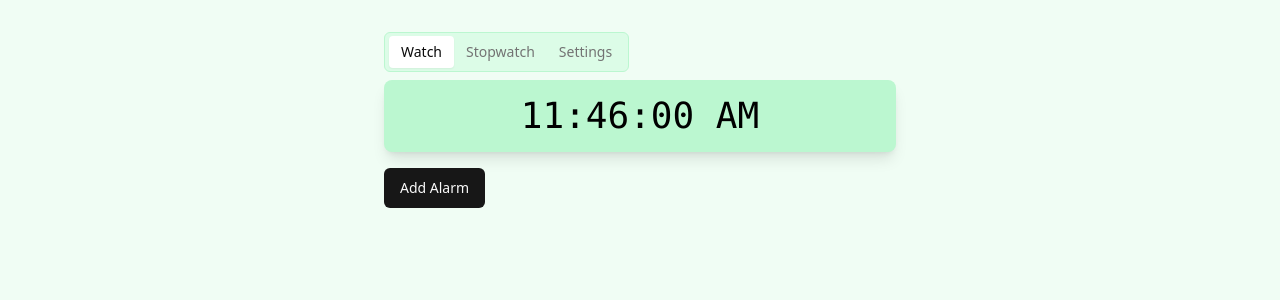
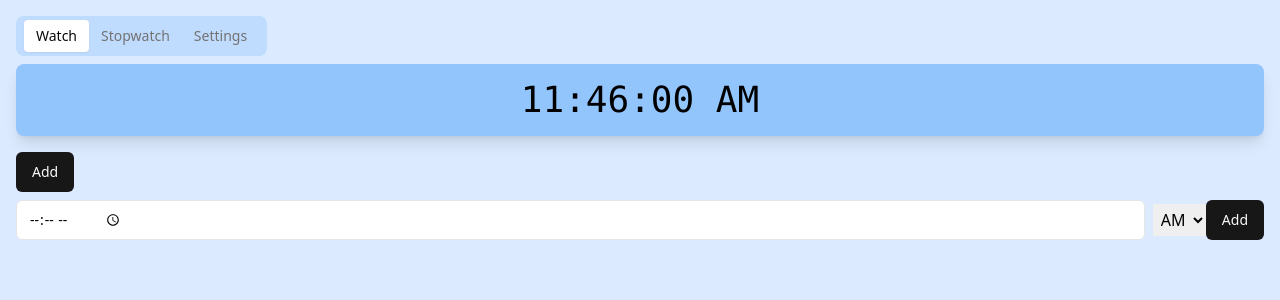
Before and after one commit to inderpal2024/react-branched-template, a React (Vite) app: page / in a window 1280 px wide. Both pictures are taken after a click on the button "Add Alarm". Shown: the top 300 px of the page. Built offline with nearby package versions, Linux system fonts and the light colour scheme.

Commit message:
40934 Model B rerun

```diff
--- a/src/App.jsx
+++ b/src/App.jsx
@@ -1,177 +1,157 @@
+// App.jsx
 import React, { useState, useEffect, useCallback } from 'react';
 import { Tabs, TabsContent, TabsList, TabsTrigger } from "@/components/ui/tabs";
 import { Button } from "@/components/ui/button";
+import { Input } from "@/components/ui/input";
 import { Switch } from "@/components/ui/switch";
-import { Input } from "@/components/ui/input";
-import { DropdownMenu, DropdownMenuContent, DropdownMenuItem, DropdownMenuTrigger, DropdownMenuLabel } from "@/components/ui/dropdown-menu";
+import { cn } from "@/lib/utils";
 
-const formatTime = (date, is24Hour = false) => {
-  const hours = date.getHours();
-  const minutes = date.getMinutes().toString().padStart(2, '0');
-  const seconds = date.getSeconds().toString().padStart(2, '0');
-  if (is24Hour) return `${hours}:${minutes}:${seconds}`;
-  const period = hours >= 12 ? 'PM' : 'AM';
-  return `${hours % 12 || 12}:${minutes}:${seconds} ${period}`;
+const formatTime = (date, is24HourFormat) => {
+  let hours = date.getHours();
+  let period = '';
+  if (!is24HourFormat) {
+    period = hours >= 12 ? 'PM' : 'AM';
+    hours = hours % 12 || 12;
+  }
+  const minutes = String(date.getMinutes()).padStart(2, '0');
+  const seconds = String(date.getSeconds()).padStart(2, '0');
+  return `${hours}:${minutes}:${seconds}${is24HourFormat ? '' : ` ${period}`}`;
 };
 
-function App() {
+export default function App() {
   const [currentTab, setCurrentTab] = useState('watch');
   const [is24Hour, setIs24Hour] = useState(false);
   const [time, setTime] = useState(new Date());
   const [alarms, setAlarms] = useState([]);
-  const [alarmInput, setAlarmInput] = useState({ time: '', period: 'AM' });
-  const [stopwatch, setStopwatch] = useState({ time: 0, running: false, splits: [] });
-  const [flash, setFlash] = useState(null);
+  const [alarmForm, setAlarmForm] = useState({ show: false, time: '', period: 'AM' });
+  const [stopwatch, setStopwatch] = useState({ running: false, time: 0, laps: [] });
 
+  // Clock update logic
   useEffect(() => {
-    const timer = setInterval(() => {
+    const timerID = setInterval(() => {
       setTime(new Date());
-      checkAlarms();
-    }, 1000);
-    return () => clearInterval(timer);
+    }, 1000 - new Date().getMilliseconds());
+    return () => clearInterval(timerID);
   }, []);
 
-  const checkAlarms = () => {
-    const now = new Date();
-    alarms.forEach((alarm, index) => {
-      const alarmTime = new Date(now);
-      const [hours, minutes, seconds] = alarm.time.split(':').map(Number);
-      alarmTime.setHours(is24Hour ? hours : (hours % 12) + (alarm.period === 'PM' ? 12 : 0), minutes, seconds);
-      if (alarm.active && alarmTime - now < 1000 && alarmTime - now > 0) {
-        setFlash(index);
-        setTimeout(() => setFlash(null), 5000);
+  // Stopwatch logic
+  useEffect(() => {
+    let interval;
+    if (stopwatch.running) {
+      interval = setInterval(() => {
+        setStopwatch(prev => ({...prev, time: Date.now() - stopwatch.startTime + prev.time}));
+      }, 1000);
     }
-    });
-  };
+    return () => clearInterval(interval);
+  }, [stopwatch.running]);
 
   const addAlarm = () => {
-    if (alarmInput.time.match(/^\d{2}:\d{2}:\d{2}$/)) {
-      setAlarms(prev => [...prev, { ...alarmInput, active: true }].sort((a, b) => {
-        const timeA = new Date(`1970-01-01T${a.time}Z`);
-        const timeB = new Date(`1970-01-01T${b.time}Z`);
-        return timeA - timeB;
-      }));
-      setAlarmInput({ time: '', period: 'AM' });
+    if (alarmForm.time) {
+      const [hours, minutes, seconds] = alarmForm.time.split(':').map(Number);
+      let date = new Date();
+      date.setHours(is24Hour ? hours : (hours % 12) + (alarmForm.period === 'PM' ? 12 : 0));
+      date.setMinutes(minutes);
+      date.setSeconds(seconds);
+      setAlarms([...alarms, { time: date, active: true }].sort((a, b) => a.time - b.time));
+      setAlarmForm({ show: false, time: '', period: 'AM' });
     }
   };
 
   const toggleAlarm = (index) => {
-    setAlarms(prev => {
-      const newAlarms = [...prev];
+    const newAlarms = [...alarms];
     newAlarms[index].active = !newAlarms[index].active;
-      return newAlarms;
+    setAlarms(newAlarms);
+  };
+
+  const handleStartStopwatch = () => {
+    setStopwatch({
+      running: true,
+      time: stopwatch.time,
+      laps: [],
+      startTime: Date.now() - stopwatch.time
     });
   };
 
-  const startStopwatch = () => {
-    if (!stopwatch.running) {
-      setStopwatch(prev => ({ ...prev, running: true, startTime: Date.now() - prev.time }));
-    } else {
-      setStopwatch(prev => ({ ...prev, running: false, time: Date.now() - prev.startTime }));
-    }
+  const handleStop = () => {
+    setStopwatch({ running: false, time: 0, laps: [] });
   };
 
-  const resetStopwatch = () => {
-    setStopwatch({ time: 0, running: false, splits: [] });
-  };
-
-  const pauseStopwatch = () => {
-    setStopwatch(prev => ({ ...prev, running: false, time: Date.now() - prev.startTime }));
-  };
-
-  const splitTime = () => {
-    if (stopwatch.running) {
-      setStopwatch(prev => ({ ...prev, splits: [...prev.splits, prev.time] }));
-    }
-  };
-
-  useEffect(() => {
-    let interval;
-    if (stopwatch.running) {
-      interval = setInterval(() => {
-        setStopwatch(prev => ({ ...prev, time: Date.now() - prev.startTime }));
-      }, 10);
-    } else if (!stopwatch.running && stopwatch.time !== 0) {
-      clearInterval(interval);
-    }
-    return () => clearInterval(interval);
-  }, [stopwatch.running]);
-
   return (
-    <div className="bg-green-50 min-h-screen flex flex-col items-center p-4 sm:p-8">
-      <Tabs defaultValue="watch" className="w-full max-w-lg">
-        <TabsList className="bg-green-100 border border-green-200">
+    <div className="min-h-screen bg-blue-100 p-4">
+      <Tabs value={currentTab} onValueChange={setCurrentTab}>
+        <TabsList className="bg-blue-200 p-2 rounded-lg">
           <TabsTrigger value="watch">Watch</TabsTrigger>
           <TabsTrigger value="stopwatch">Stopwatch</TabsTrigger>
           <TabsTrigger value="settings">Settings</TabsTrigger>
         </TabsList>
+
         <TabsContent value="watch">
-          <div className="text-center font-mono text-4xl mb-4 shadow-lg bg-green-200 p-4 rounded-lg">
-            <div className={flash !== null ? 'animate-pulse bg-green-400' : ''}>
-              {formatTime(time, is24Hour)}
-            </div>
-          </div>
-          <Button onClick={() => setAlarmInput({...alarmInput, time: ''})} className="mb-2">
-            {alarmInput.time ? 'Add' : 'Add Alarm'}
+          <ClockDisplay time={time} is24Hour={is24Hour} />
+          <div className="mt-4">
+            <Button onClick={() => setAlarmForm({...alarmForm, show: !alarmForm.show})}>
+              {alarmForm.show ? "Add" : "Add Alarm"}
             </Button>
-          {alarmInput.time === '' ? null : (
-            <div className="flex items-center space-x-2">
+            {alarmForm.show && (
+              <div className="flex items-center mt-2">
                 <Input
-                value={alarmInput.time}
-                onChange={e => setAlarmInput({...alarmInput, time: e.target.value})}
-                placeholder="HH:MM:SS"
-                className="flex-grow"
+                  type="time"
+                  value={alarmForm.time}
+                  onChange={(e) => setAlarmForm({...alarmForm, time: e.target.value})}
+                  className="mr-2"
                 />
-              {!is24Hour && (
-                <DropdownMenu>
-                  <DropdownMenuTrigger asChild>
-                    <Button variant="outline">{alarmInput.period}</Button>
-                  </DropdownMenuTrigger>
-                  <DropdownMenuContent>
-                    <DropdownMenuItem onClick={() => setAlarmInput({...alarmInput, period: 'AM'})}>AM</DropdownMenuItem>
-                    <DropdownMenuItem onClick={() => setAlarmInput({...alarmInput, period: 'PM'})}>PM</DropdownMenuItem>
-                  </DropdownMenuContent>
-                </DropdownMenu>
-              )}
+                {!is24Hour && <select
+                  value={alarmForm.period}
+                  onChange={(e) => setAlarmForm({...alarmForm, period: e.target.value})}
+                  className="p-1">
+                  <option>AM</option>
+                  <option>PM</option>
+                </select>}
+                <Button onClick={addAlarm}>Add</Button>
               </div>
             )}
-          <div className="mt-4 overflow-y-auto max-h-60">
-            {alarms.map((alarm, index) => (
-              <div key={index} className="flex justify-between items-center p-2 bg-green-100 mb-2 rounded">
-                <span>{alarm.time} {is24Hour ? '' : alarm.period}</span>
-                <Switch checked={alarm.active} onCheckedChange={() => toggleAlarm(index)} />
+            <div className="mt-4 max-h-60 overflow-y-auto">
+              {alarms.map((alarm, idx) => (
+                <div key={idx} className="flex justify-between items-center mb-2 p-2 bg-white rounded">
+                  <span>{formatTime(alarm.time, is24Hour)}</span>
+                  <Switch checked={alarm.active} onCheckedChange={() => toggleAlarm(idx)} />
                 </div>
               ))}
             </div>
-        </TabsContent>
-        <TabsContent value="stopwatch">
-          <div className="text-center font-mono text-4xl mb-4 shadow-lg bg-green-200 p-4 rounded-lg">
-            {new Date(stopwatch.time).toISOString().substr(11, 8)}
-          </div>
-          <div className="flex space-x-2">
-            <Button onClick={startStopwatch}>{stopwatch.running ? 'Stop' : 'Start'}</Button>
-            {stopwatch.running ? (
-              <>
-                <Button onClick={pauseStopwatch}>Pause</Button>
-                <Button onClick={splitTime}>Split</Button>
-              </>
-            ) : stopwatch.time > 0 && <Button onClick={resetStopwatch}>Reset</Button>}
-          </div>
-          <div className="mt-4">
-            {stopwatch.splits.map((split, i) => (
-              <div key={i} className="p-1">{new Date(split).toISOString().substr(11, 8)}</div>
-            ))}
           </div>
         </TabsContent>
+
+        <TabsContent value="stopwatch">
+          <StopwatchDisplay time={stopwatch.time} />
+          <div className="flex space-x-2 mt-4">
+            {!stopwatch.running ?
+              <Button onClick={handleStartStopwatch}>Start</Button> :
+              <>
+                <Button onClick={handleStop}>Stop</Button>
+                <Button onClick={() => setStopwatch({...stopwatch, running: false})}>Pause</Button>
+                <Button onClick={() => setStopwatch(prev => ({...prev, laps: [...prev.laps, prev.time]}))}>Split</Button>
+              </>
+            }
+          </div>
+          <ul className="mt-4 space-y-2">
+            {stopwatch.laps.map((lap, idx) => (
+              <li key={idx}>{formatTime(new Date(lap), true)}</li>
+            ))}
+          </ul>
+        </TabsContent>
+
         <TabsContent value="settings">
-          <div className="flex items-center space-x-4">
-            <label>24 Hour Format</label>
-            <Switch checked={is24Hour} onCheckedChange={setIs24Hour} />
-          </div>
+          <Switch checked={is24Hour} onCheckedChange={setIs24Hour}>24 Hour Format</Switch>
         </TabsContent>
       </Tabs>
     </div>
   );
 }
 
-export default App;
+function ClockDisplay({ time, is24Hour }) {
+  return <div className="text-4xl font-mono text-center bg-blue-300 p-4 rounded-lg shadow-lg">{formatTime(time, is24Hour)}</div>;
+}
+
+function StopwatchDisplay({ time }) {
+  const formattedTime = formatTime(new Date(time), true);
+  return <div className="text-4xl font-mono text-center bg-blue-300 p-4 rounded-lg shadow-lg">{formattedTime}</div>;
+}
```
Also changed, not shown: prompt.txt. Lines whose indentation alone changed are shown as unchanged.
